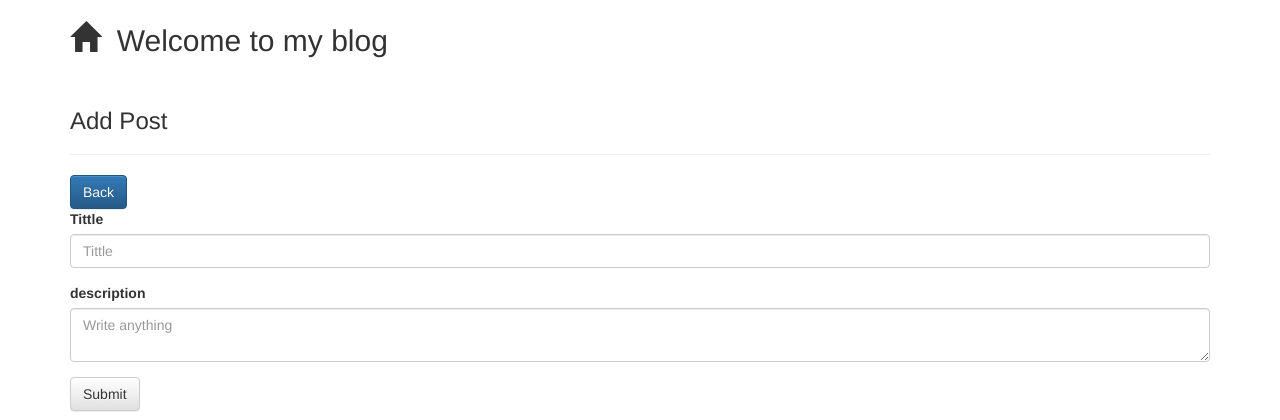
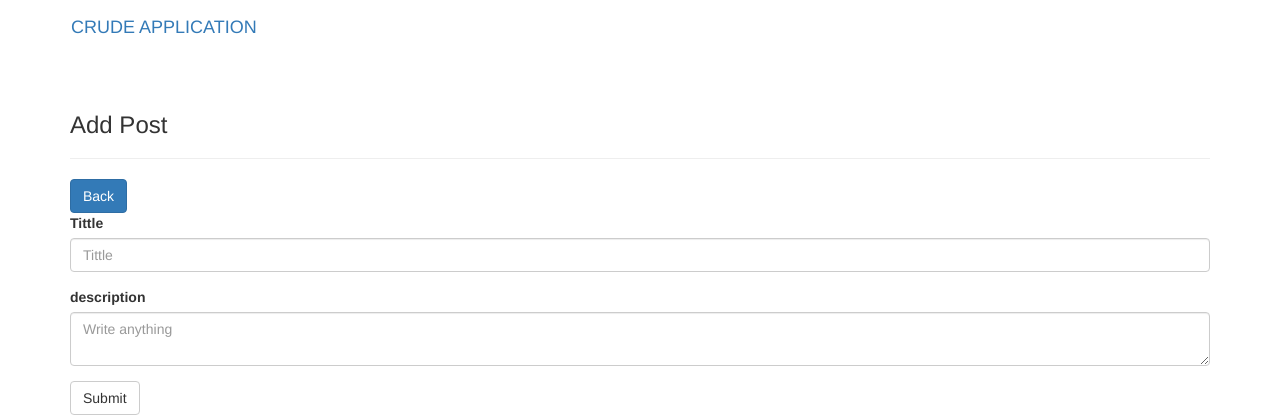
Before and after one commit to deesynertz/ci_blog_series, a CodeIgniter app: page /ci_blog_series/index.php/pagecontroller/addpost in a window 1280 px wide. Shown: the top 420 px of the page. Run offline with CodeIgniter, Linux system fonts and the light colour scheme.

Commit message:
few change

```diff
--- a/application/views/admin/Data_post.php
+++ b/application/views/admin/Data_post.php
@@ -1,5 +1,6 @@
 <div class="container">
-
+        <div class="row">
+                <div class="col-md-12">
                      <h3><?= $heading; ?></h3>
                      <hr>
                      <a href="<?php echo base_url('pagecontroller/addpost'); ?>" class="btn btn-primary">Add post</a>
@@ -35,3 +36,5 @@
 
                         </table>
                 </div>
+        </div>
+</div>
--- a/application/views/templates/header.php
+++ b/application/views/templates/header.php
@@ -2,18 +2,12 @@
 <html>
 <head>
 	<title><?= $tittle; ?></title>
-	<link rel="stylesheet" href="<?php echo base_url('assets/bootstrap_3_3_7/css/bootstrap.min.css'); ?>">
-	<link rel="stylesheet" href="<?php echo base_url('assets/bootstrap_3_3_7/css/bootstrap-theme.min.css'); ?>">
+	<link rel="stylesheet" type="text/css" href="<?php echo base_url().'assets/bootstrap-3.4.1/css/bootstrap.min.css'; ?>">
 </head>
 <body>
-    <nav class="navbar navbar-dark bg-dark">
+    <div class="navbar bg-dark">
     	<div class="container">
-    		<h2><span class="glyphicon glyphicon-home"></span>&nbsp; Welcome to my blog</h2>
+    		<a href="#" class="navbar navbar-brand">CRUDE APPLICATION</a>
+    		<!-- <h2><span class="glyphicon glyphicon-home"></span>&nbsp; Welcome to my blog</h2> -->
     	</div>
-    </nav>
-
-    <?php if ($this->session->set_flashdata('success_msg')) { ?>
-                <div class="alert alert-success">
-                        <?php echo $this->session->set_flashdata('success_msg'); ?>
-                </div>
-        <?php } ?>
+    </div>
```
Lines whose indentation alone changed are shown as unchanged.
